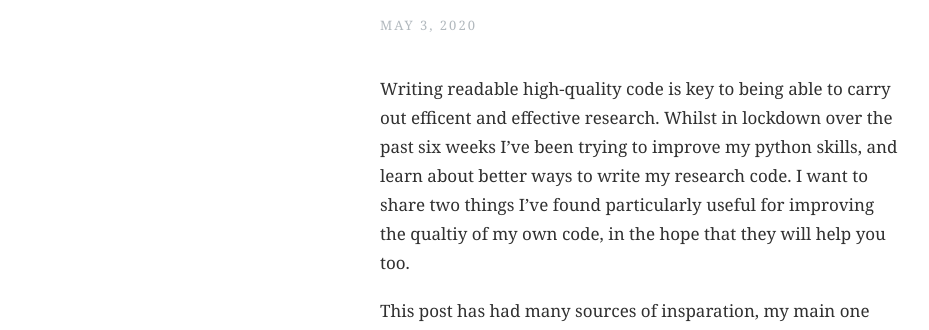
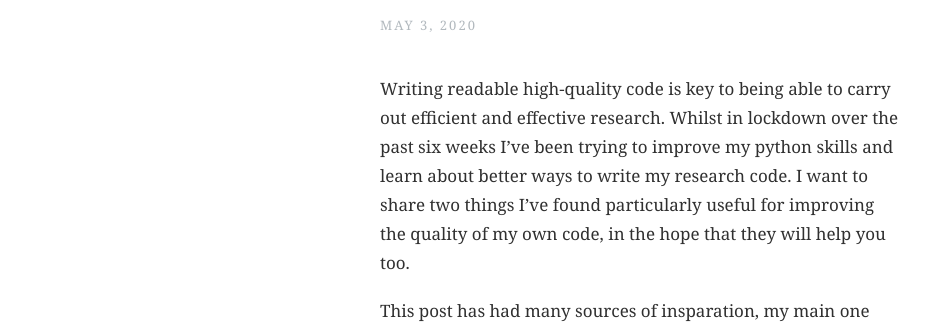
Before and after one commit to astrophpeter/astrophpeter.github.io, a Jekyll site: the page built from _posts/2020-05-03-writing-better-python-for-research.md, in a window 1280 px wide and 900 px high. Shown: the part 233-563 px from the top of the window, without its empty margins (0-929 px from the left). Built offline with Jekyll 4.4.1, drawn with Linux system fonts in a browser that asks for light colours; nearby versions of some CDN libraries.

Commit message:
Update 2020-05-03-writing-better-python-for-research.md

```diff
--- a/_posts/2020-05-03-writing-better-python-for-research.md
+++ b/_posts/2020-05-03-writing-better-python-for-research.md
@@ -5,7 +5,7 @@ description: Two ways I've improved my python
 draft: true
 ---
 
-Writing readable high-quality code is key to being able to carry out efficent and effective research. Whilst in lockdown over the past six weeks I've been trying to improve my python skills, and learn about better ways to write my research code. I want to share two things I've found particularly useful for improving the qualtiy of my own code, in the hope that they will help you too.
+Writing readable high-quality code is key to being able to carry out efficient and effective research. Whilst in lockdown over the past six weeks I've been trying to improve my python skills and learn about better ways to write my research code. I want to share two things I've found particularly useful for improving the quality of my own code, in the hope that they will help you too.
 
 This post has had many sources of insparation, my main one has been from watching videos of Raymond Hettinger, in particular [this one](https://www.youtube.com/watch?v=OSGv2VnC0go), which is packed full of amazing python tips. Also I've learned many things from reading other blog posts like [this one](https://medium.com/the-andela-way/idiomatic-python-coding-the-smart-way-cc560fa5f1d6) and [this one](https://docs.python-guide.org/writing/style/).
 
```
